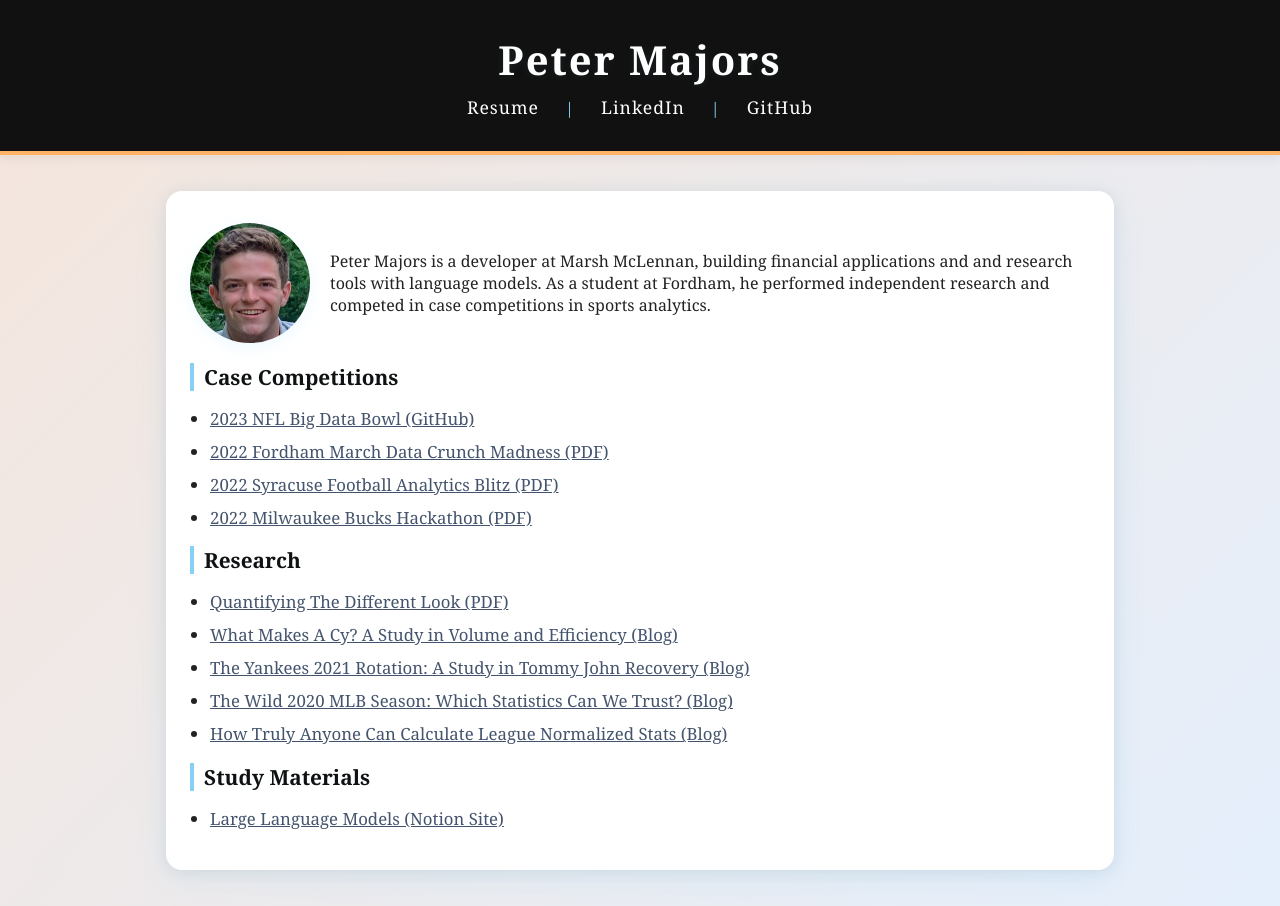
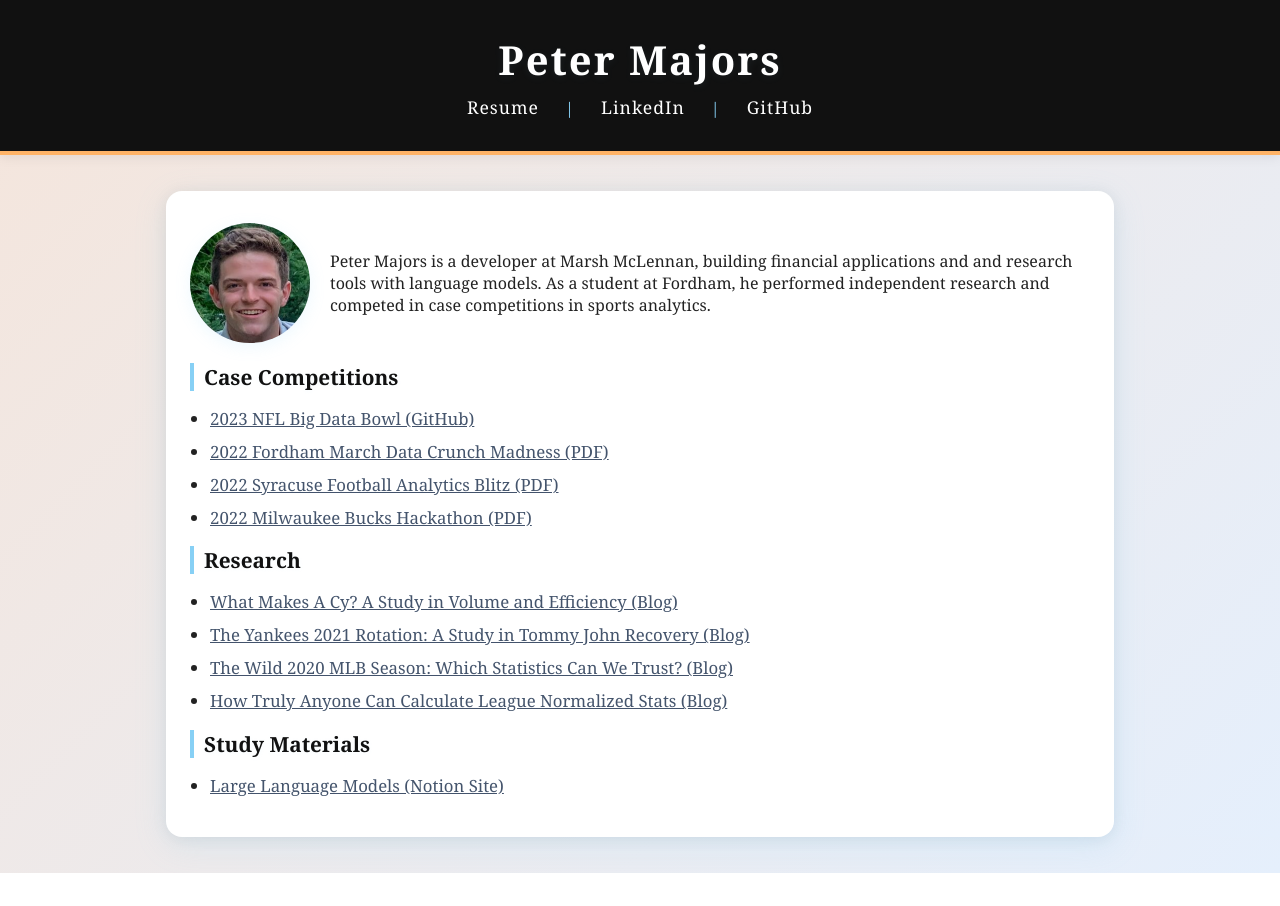
Before and after one commit to peterlmajors/portfolio, a React (Create React App) app: page / in a window 1280 px wide. After the commit the page ends 873 px from the top, so only its background shows below. Built offline with nearby package versions, Linux system fonts and the light colour scheme.

Commit message:
Remove Quantifying the Different Look

```diff
--- a/src/App.tsx
+++ b/src/App.tsx
@@ -33,7 +33,7 @@ function App() {
         <section>
           <h2>Research</h2>
           <ul>
-            <li><a href={process.env.PUBLIC_URL + "/research/Quantifying%20The%20Different%20Look.pdf"} target="_blank" rel="noopener noreferrer">Quantifying The Different Look (PDF)</a></li>
+            {/* <li><a href={process.env.PUBLIC_URL + "/research/Quantifying%20The%20Different%20Look.pdf"} target="_blank" rel="noopener noreferrer">Quantifying The Different Look (PDF)</a></li> */}
             <li><a href="https://fordhamsas.wixsite.com/website/post/what-makes-a-cy-a-study-of-volume-and-efficiency-in-cy-young-voting" target="_blank" rel="noopener noreferrer">What Makes A Cy? A Study in Volume and Efficiency (Blog)</a></li>
             <li><a href="https://fordhamsas.wixsite.com/website/post/the-yankees-2021-rotation-a-study-in-tommy-john-recovery" target="_blank" rel="noopener noreferrer">The Yankees 2021 Rotation: A Study in Tommy John Recovery (Blog)</a></li>
             <li><a href="https://fordhamsas.wixsite.com/website/post/the-wild-and-wacky-2020-mlb-season-which-statistics-can-we-trust" target="_blank" rel="noopener noreferrer">The Wild 2020 MLB Season: Which Statistics Can We Trust? (Blog)</a></li>
```
Also changed, not shown: 1 other file (tests, documents, lock files or other folders).
